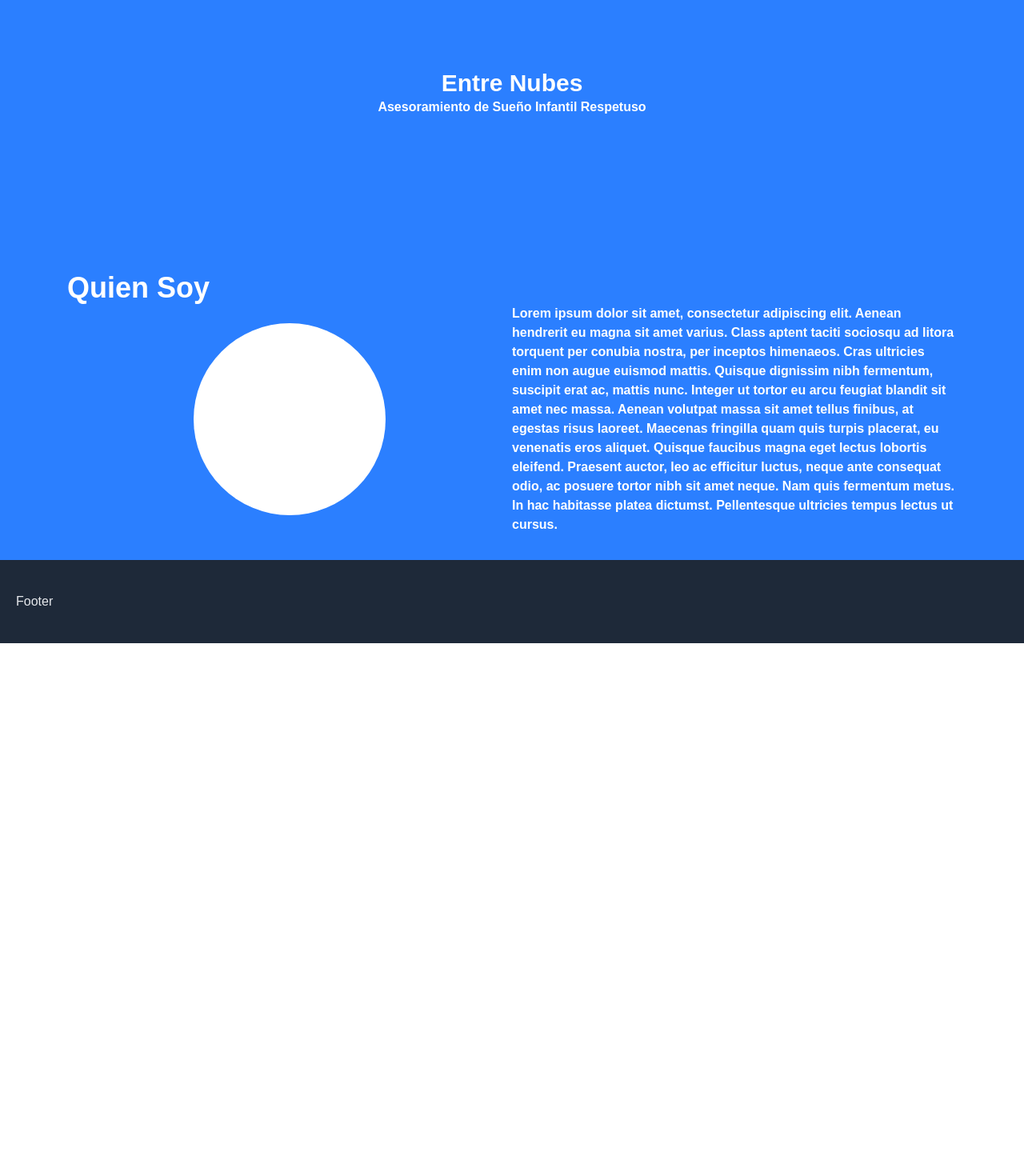
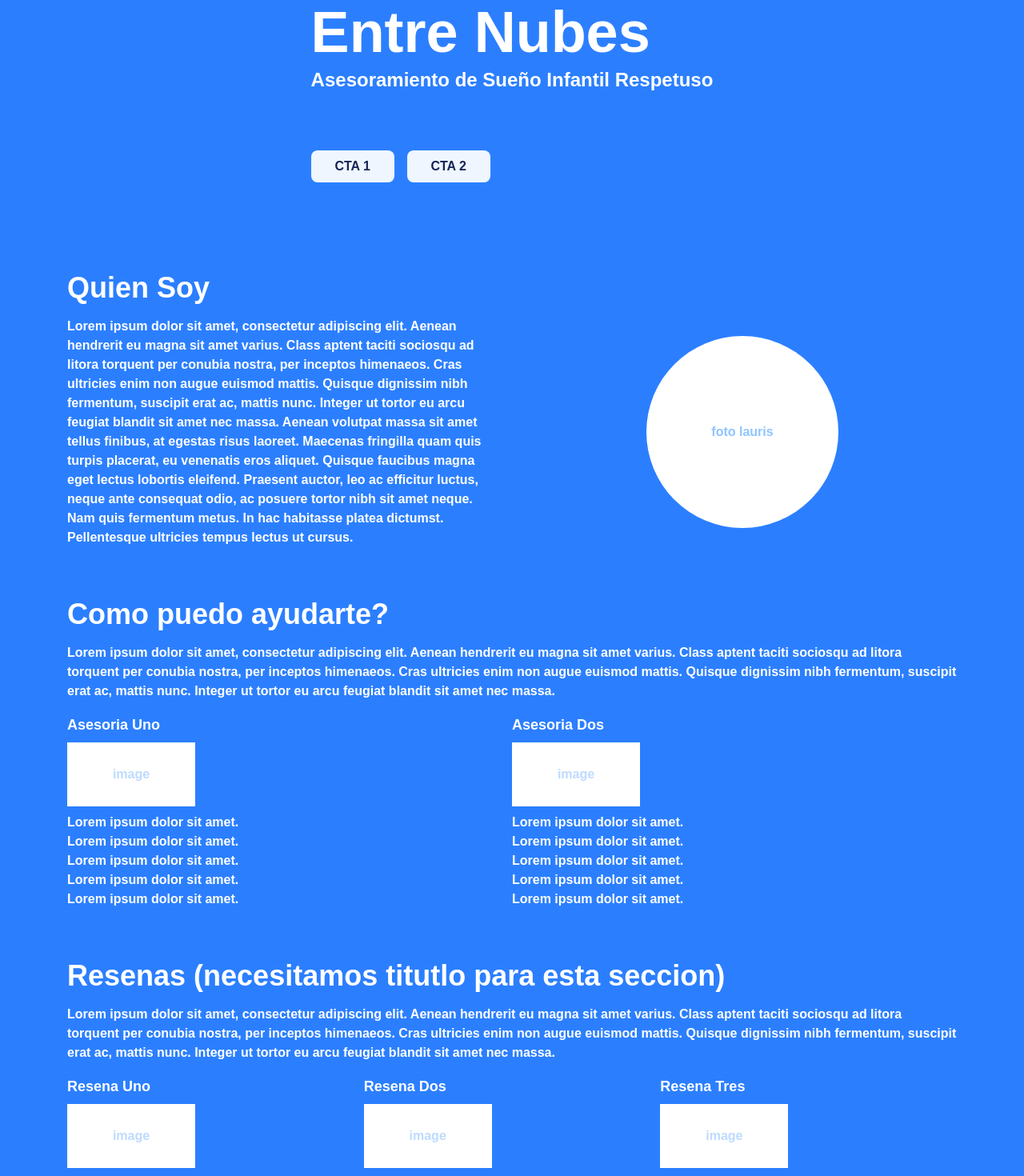
Before and after one commit to AlexLucenaWeb/entre-nubes, a Next.js app: page / in a window 1280 px wide. Shown: the part 140-1610 px from the top of the page at 80% size. Before the commit the page ends 944 px from the top, so only its background shows below. Built offline with nearby package versions, Linux system fonts and the light colour scheme.

Commit message:
adding new sections

```diff
--- a/src/app/page.js
+++ b/src/app/page.js
@@ -1,11 +1,15 @@
 import Hero from "@/components/layout/Hero";
 import QuienSoy from "@/components/full/QuienSoy";
+import Asesorias from "@/components/full/Asesorias";
+import Resenas from "@/components/full/Resenas";
 
 export default function Home() {
   return (
     <div className=" bg-blue-500 text-white font-bold">
       <Hero />
       <QuienSoy />
+      <Asesorias />
+      <Resenas />
     </div>
   );
 }
--- /dev/null
+++ b/src/components/full/Asesorias.js
@@ -0,0 +1,38 @@
+const Asesorias = () => {
+
+    const asesorias = [
+        {
+            title: "Asesoria Uno",
+            items: ["Lorem ipsum dolor sit amet.","Lorem ipsum dolor sit amet.","Lorem ipsum dolor sit amet.","Lorem ipsum dolor sit amet.","Lorem ipsum dolor sit amet."]
+        },
+        {
+            title: "Asesoria Dos",
+            items: ["Lorem ipsum dolor sit amet.","Lorem ipsum dolor sit amet.","Lorem ipsum dolor sit amet.","Lorem ipsum dolor sit amet.","Lorem ipsum dolor sit amet."]
+        }
+
+    ]
+
+    return (
+        <section data-component="Asesorias" className="w-full flex justify-center bg-blue-500 min-h-96 py-8">
+            <div className="w-full max-w-6xl px-5">
+                <h2 className="text-4xl mb-4">Como puedo ayudarte?</h2>
+                <p className="mb-4"> Lorem ipsum dolor sit amet, consectetur adipiscing elit. Aenean hendrerit eu magna sit amet varius. Class aptent taciti sociosqu ad litora torquent per conubia nostra, per inceptos himenaeos. Cras ultricies enim non augue euismod mattis. Quisque dignissim nibh fermentum, suscipit erat ac, mattis nunc. Integer ut tortor eu arcu feugiat blandit sit amet nec massa.</p>
+                <div className="grid grid-cols-2">
+                    {asesorias.map((a, index) => (
+                       <div key={index}>
+                            <h4 className="text-lg text-bold mb-2">{a.title}</h4>
+                            <div className="bg-white text-blue-200 flex justify-center items-center w-40 h-20 mb-2">image</div>
+                            <ul>
+                                {a.items.map((item, index)=>(
+                                    <li key={index}>{item}</li>
+                                ))}
+                            </ul>
+                       </div>
+                    ))}
+                </div>
+            </div>
+        </section>
+    )
+}
+
+export default Asesorias
--- a/src/components/full/QuienSoy.js
+++ b/src/components/full/QuienSoy.js
@@ -1,19 +1,19 @@
 const QuienSoy = () => {
 
     return (
-        <div data-component="QuienSoy" className="w-full flex justify-center bg-blue-500 min-h-96 py-8">
+        <section data-component="QuienSoy" className="w-full flex justify-center bg-blue-500 min-h-96 py-8">
             <div className="w-full max-w-6xl px-5">
-                <h2 className="text-4xl">Quien Soy</h2>
-                <div className="grid grid-cols-2">
-                    <div className="flex justify-center items-center">
-                        <div className="w-60 h-60 bg-white rounded-full"></div>
-                    </div>
+                <h2 className="text-4xl mb-4">Quien Soy</h2>
+                <div className="grid sm:grid-cols-2 gap-10">
                     <div>
                         <p> Lorem ipsum dolor sit amet, consectetur adipiscing elit. Aenean hendrerit eu magna sit amet varius. Class aptent taciti sociosqu ad litora torquent per conubia nostra, per inceptos himenaeos. Cras ultricies enim non augue euismod mattis. Quisque dignissim nibh fermentum, suscipit erat ac, mattis nunc. Integer ut tortor eu arcu feugiat blandit sit amet nec massa. Aenean volutpat massa sit amet tellus finibus, at egestas risus laoreet. Maecenas fringilla quam quis turpis placerat, eu venenatis eros aliquet. Quisque faucibus magna eget lectus lobortis eleifend. Praesent auctor, leo ac efficitur luctus, neque ante consequat odio, ac posuere tortor nibh sit amet neque. Nam quis fermentum metus. In hac habitasse platea dictumst. Pellentesque ultricies tempus lectus ut cursus.</p>
                     </div>
+                    <div className="flex justify-center items-center">
+                        <div className="w-60 h-60 bg-white rounded-full text-blue-300 flex items-center justify-center"> foto lauris</div>
+                    </div>
                 </div>
             </div>
-        </div>
+        </section>
     )
 }
 
--- /dev/null
+++ b/src/components/full/Resenas.js
@@ -0,0 +1,38 @@
+const Resenas = () => {
+
+    const resenas = [
+        {
+            title: "Resena Uno",
+            text: "Lorem ipsum dolor sit amet, consectetur adipiscing elit. Aenean hendrerit eu magna sit amet varius. Class aptent taciti sociosqu ad litora torquent"
+        },
+        {
+            title: "Resena Dos",
+            text: "Lorem ipsum dolor sit amet, consectetur adipiscing elit. Aenean hendrerit eu magna sit amet varius. Class aptent taciti sociosqu ad litora torquent"
+        },
+        {
+            title: "Resena Tres",
+            text: "Lorem ipsum dolor sit amet, consectetur adipiscing elit. Aenean hendrerit eu magna sit amet varius. Class aptent taciti sociosqu ad litora torquent"
+        },
+
+    ]
+
+    return (
+        <section data-component="Asesorias" className="w-full flex justify-center bg-blue-500 min-h-96 py-8">
+            <div className="w-full max-w-6xl px-5">
+                <h2 className="text-4xl mb-4">Resenas (necesitamos titutlo para esta seccion)</h2>
+                <p className="mb-4"> Lorem ipsum dolor sit amet, consectetur adipiscing elit. Aenean hendrerit eu magna sit amet varius. Class aptent taciti sociosqu ad litora torquent per conubia nostra, per inceptos himenaeos. Cras ultricies enim non augue euismod mattis. Quisque dignissim nibh fermentum, suscipit erat ac, mattis nunc. Integer ut tortor eu arcu feugiat blandit sit amet nec massa.</p>
+                <div className="grid grid-cols-1 md:grid-cols-3">
+                    {resenas.map((resena, index) => (
+                       <div key={index}>
+                            <h4 className="text-lg text-bold mb-2">{resena.title}</h4>
+                            <div className="bg-white text-blue-200 flex justify-center items-center w-40 h-20 mb-2">image</div>
+                            <p>{resena.text}</p>
+                       </div>
+                    ))}
+                </div>
+            </div>
+        </section>
+    )
+}
+
+export default Resenas
--- a/src/components/layout/Hero.js
+++ b/src/components/layout/Hero.js
@@ -1,10 +1,18 @@
+import Button from "../partial/Button"
+
 const Hero = () => {
 
     return (
         <div data-component="Hero" className="w-full flex justify-center bg-blue-500 min-h-96">
-            <div className="max-w-6xl py-20 px-5 flex flex-col justify-center items-center">
-                <h1 className="text-3xl">Entre Nubes</h1>
-                <p>Asesoramiento de Sueño Infantil Respetuso</p>
+            <div className="max-w-6xl py-20 px-5 flex flex-col justify-between items-start">
+                <div className="mb-10">
+                    <h1 className="text-5xl sm:text-6xl md:text-7xl mb-2 text-white font-bold">Entre Nubes</h1>
+                    <p className="text-xl sm:text-2xl">Asesoramiento de Sueño Infantil Respetuso</p>
+                </div>
+                <div className="flex flex-col sm:flex-row gap-4">
+                    <Button label="CTA 1"/>
+                    <Button label="CTA 2"/>
+                </div>
             </div>
         </div>
     )
--- /dev/null
+++ b/src/components/partial/Button.js
@@ -0,0 +1,10 @@
+const Button = (props) => {
+
+    return (
+        <button data-component="Button" className="w-full min-w-26 sm:w-26 px-2 py-2 bg-blue-50 text-center text-blue-950 rounded-lg hover:bg-white hover:shadow-xl cursor-pointer transition-all duration-300">
+            {props.label}
+        </button>
+    )
+}
+
+export default Button
```
